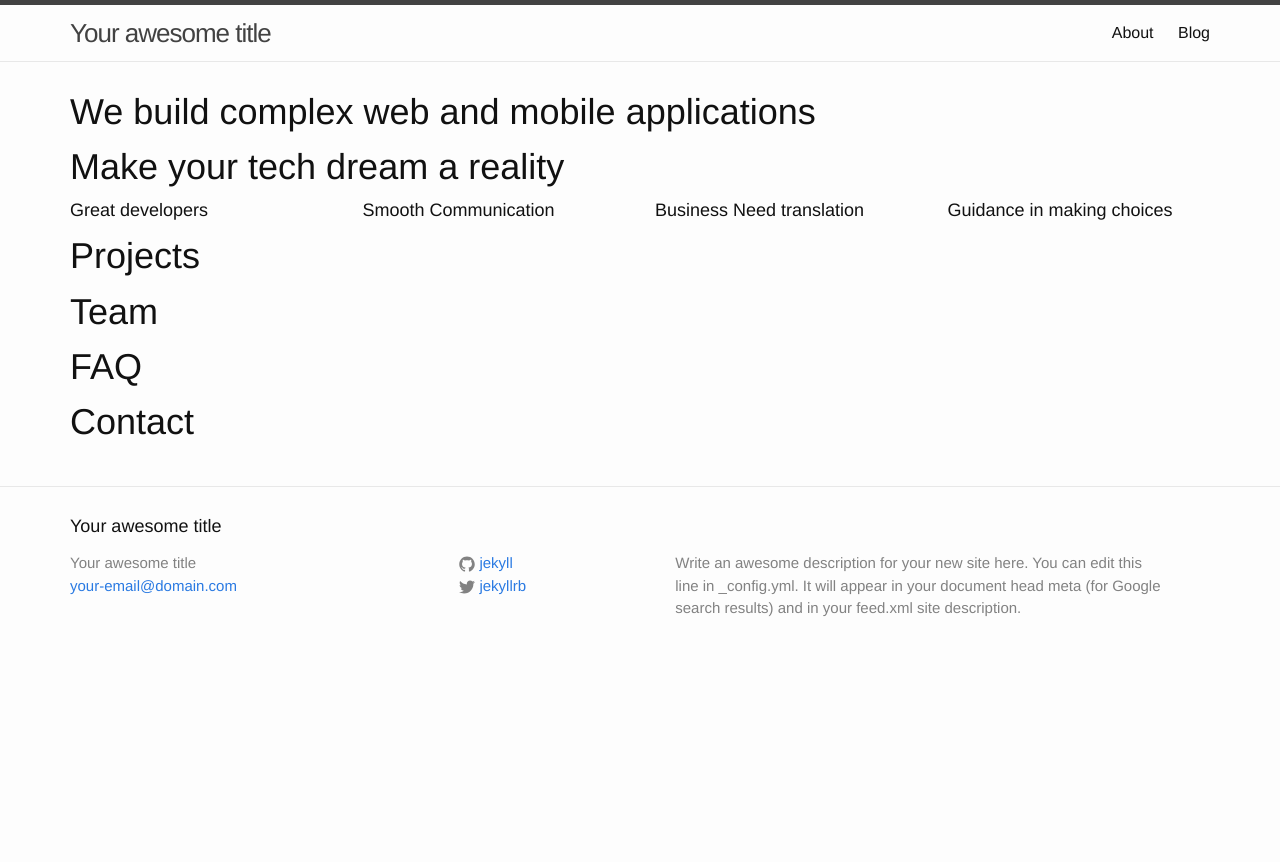
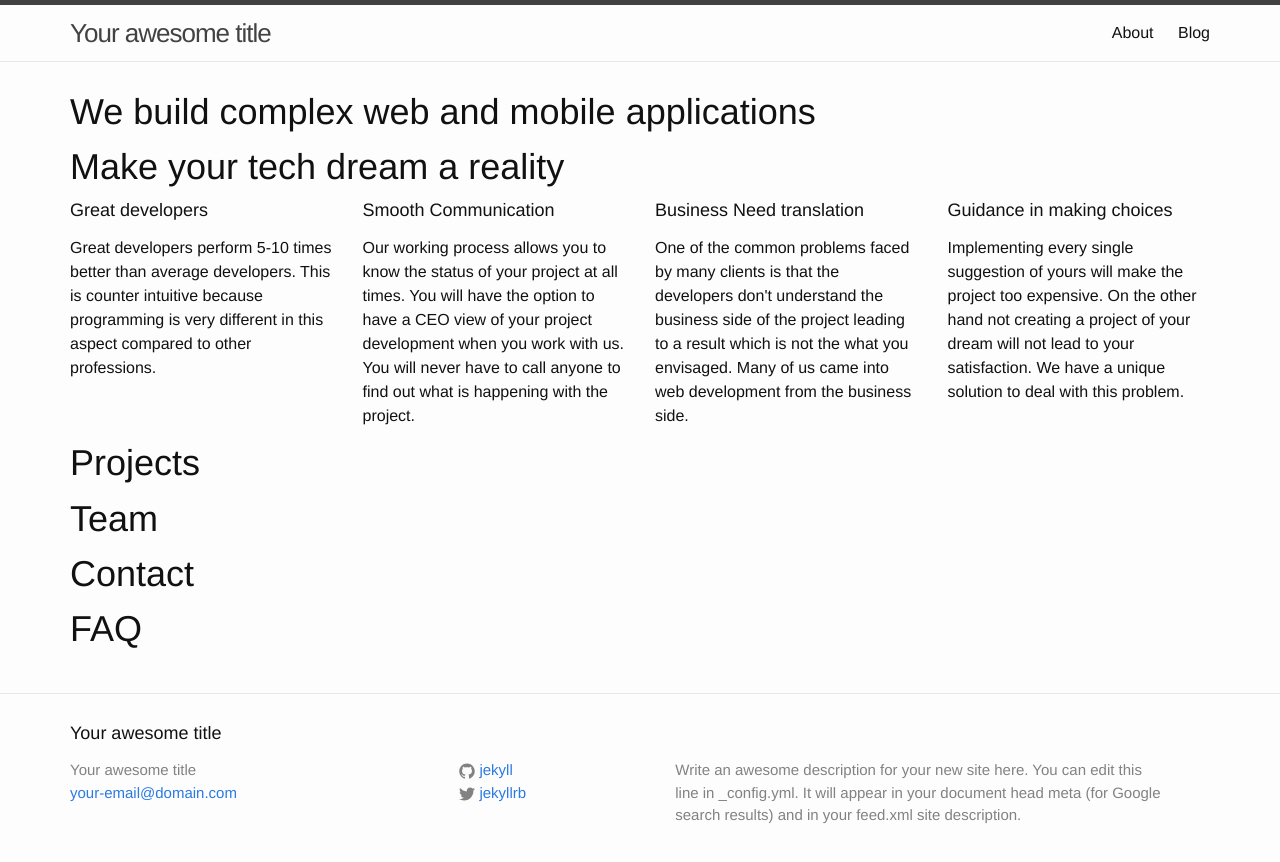
Before and after one commit to helloravi/portfolio, a Jekyll site: the page built from index.html, in a window 1280 px wide. Shown: the top 862 px of the page. Built offline with Jekyll 4.4.1, drawn with Linux system fonts in a browser that asks for light colours; nearby versions of some CDN libraries.

Commit message:
Adds descriptive content

```diff
--- a/index.html
+++ b/index.html
@@ -17,15 +17,21 @@ layout: default
 <div class="row">
 	<div class="col-md-3">
 		<h4>Great developers</h4>
+		<p>Great developers perform 5-10 times better than average developers. This is counter intuitive because programming is very different in this aspect compared to other professions.</p>
 	</div>
 	<div class="col-md-3">
 		<h4>Smooth Communication</h4>
+		<p>
+			Our working process allows you to know the status of your project at all times. You will have the option to have a CEO view of your project development when you work with us. You will never have to call anyone to find out what is happening with the project.
+		</p>
 	</div>
 	<div class="col-md-3">
 		<h4>Business Need translation</h4>
+		<p>One of the common problems faced by many clients is that the developers don't understand the business side of the project leading to a result which is not the what you envisaged. Many of us came into web development from the business side.</p>
 	</div>
 	<div class="col-md-3">
 		<h4>Guidance in making choices</h4>
+		<p>Implementing every single suggestion of yours will make the project too expensive. On the other hand not creating a project of your dream will not lead to your satisfaction. We have a unique solution to deal with this problem.</p>
 	</div>
 </div>
 
@@ -51,14 +57,9 @@ layout: default
 
 <div class="row">
 	<div class="col-xs-12">
+		<h1>Contact</h1>
 		<h1>FAQ</h1>
 	</div>
 </div>
 
-<div class="row">
-	<div class="col-xs-12">
-		<h1>Contact</h1>
-	</div>
 </div>
-
-</div>
```
